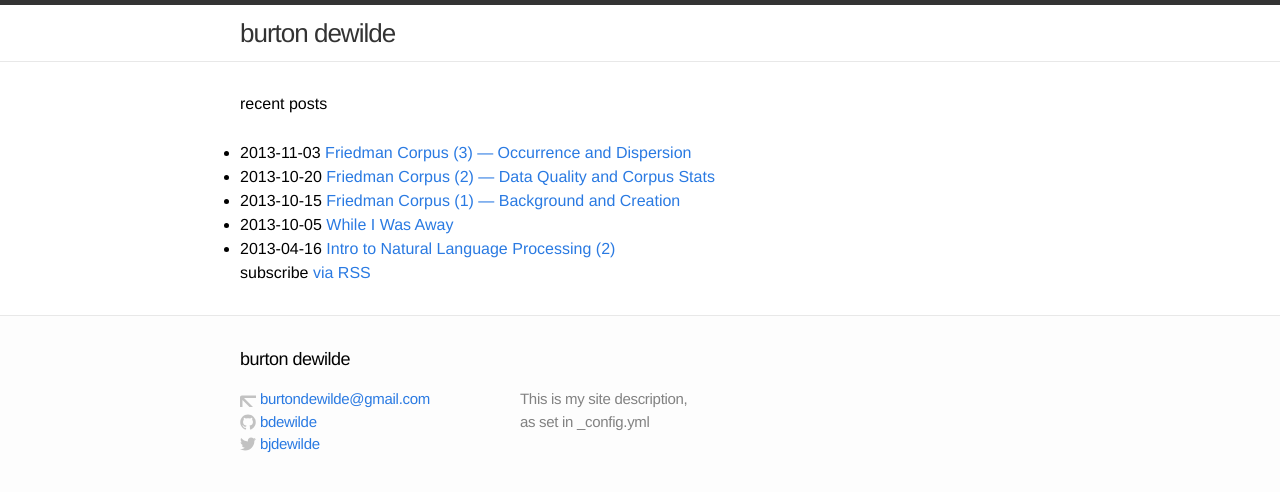
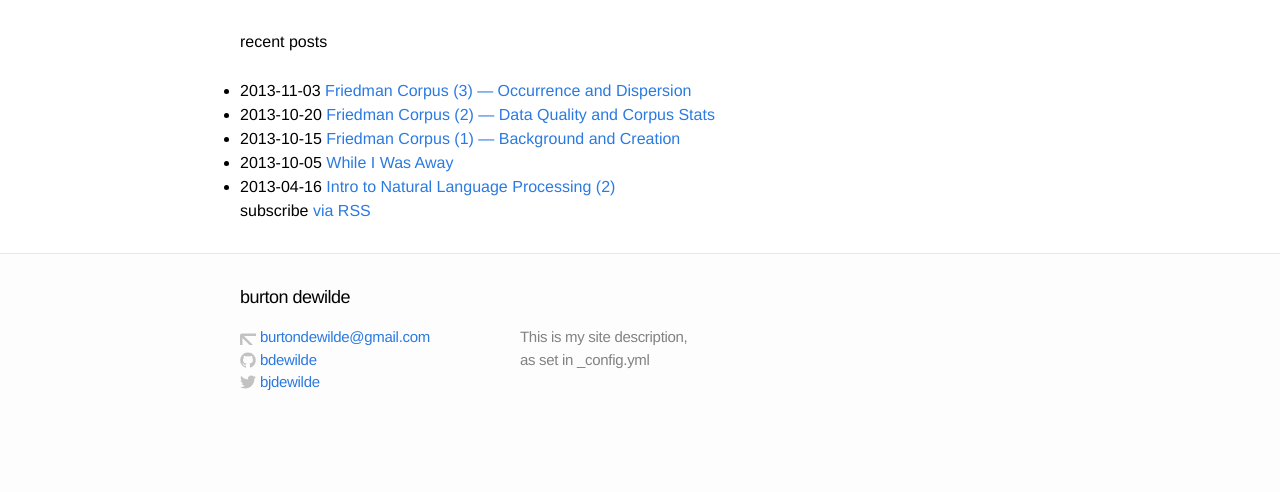
Before and after one commit to bdewilde/bdewilde.github.io, a Jekyll site: the page built from index.html, in a window 1280 px wide. Shown: the top 492 px of the page. Built offline with Jekyll 4.4.1, drawn with Linux system fonts in a browser that asks for light colours.

Commit message:
is it the whole header?

```diff
--- a/_includes/header.html
+++ b/_includes/header.html
@@ -16,14 +16,12 @@
             c0-0.82,0.665-1.484,1.484-1.484h15.031C17.335,12.031,18,12.696,18,13.516L18,13.516z"/>
         </svg>
       </a>
-      <!--
       <div class="trigger">
         {% for page in site.pages %}
           {% if page.title %}<a class="page-link" href="{{ page.url | prepend: site.baseurl }}">{{ page.title }}</a>{% endif %}
           }
         {% endfor %}
       </div>
-      -->
     </nav>
 
   </div>
--- a/_layouts/default.html
+++ b/_layouts/default.html
@@ -23,7 +23,7 @@
 
     <a name="top"></a>
 
-    {% include header.html %}
+    <!--{% include header.html %}-->
 
     <div class="page-content">
       <div class="wrap">
--- a/index.html
+++ b/index.html
@@ -6,7 +6,7 @@ layout: default
 
   <h1>recent posts</h1>
 
-  <ul id="recent-posts"><!-- style="float:right">-->
+  <ul id="recent-posts">
     {% for post in site.posts limit:5 %}
       <li>
         <span class="post-date">{{ post.date | date: "%Y-%m-%d" }}</span>
```
